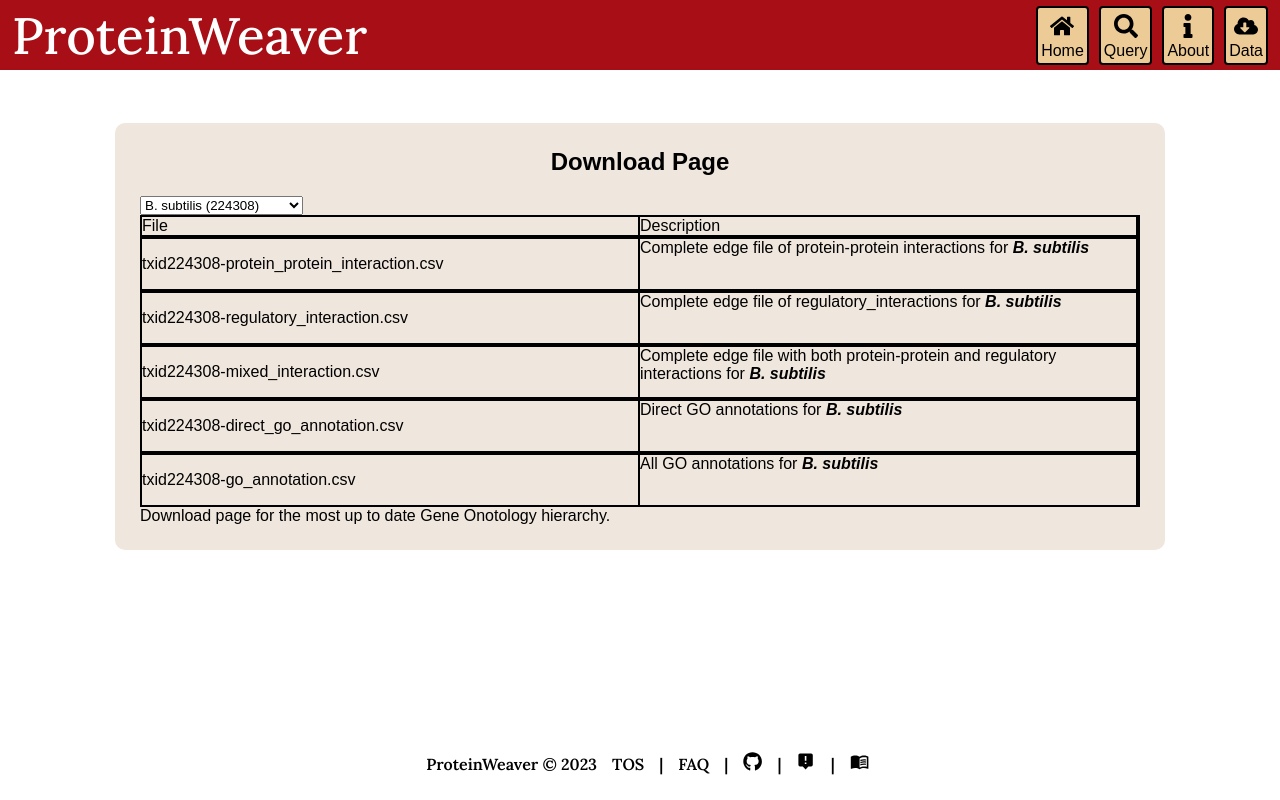
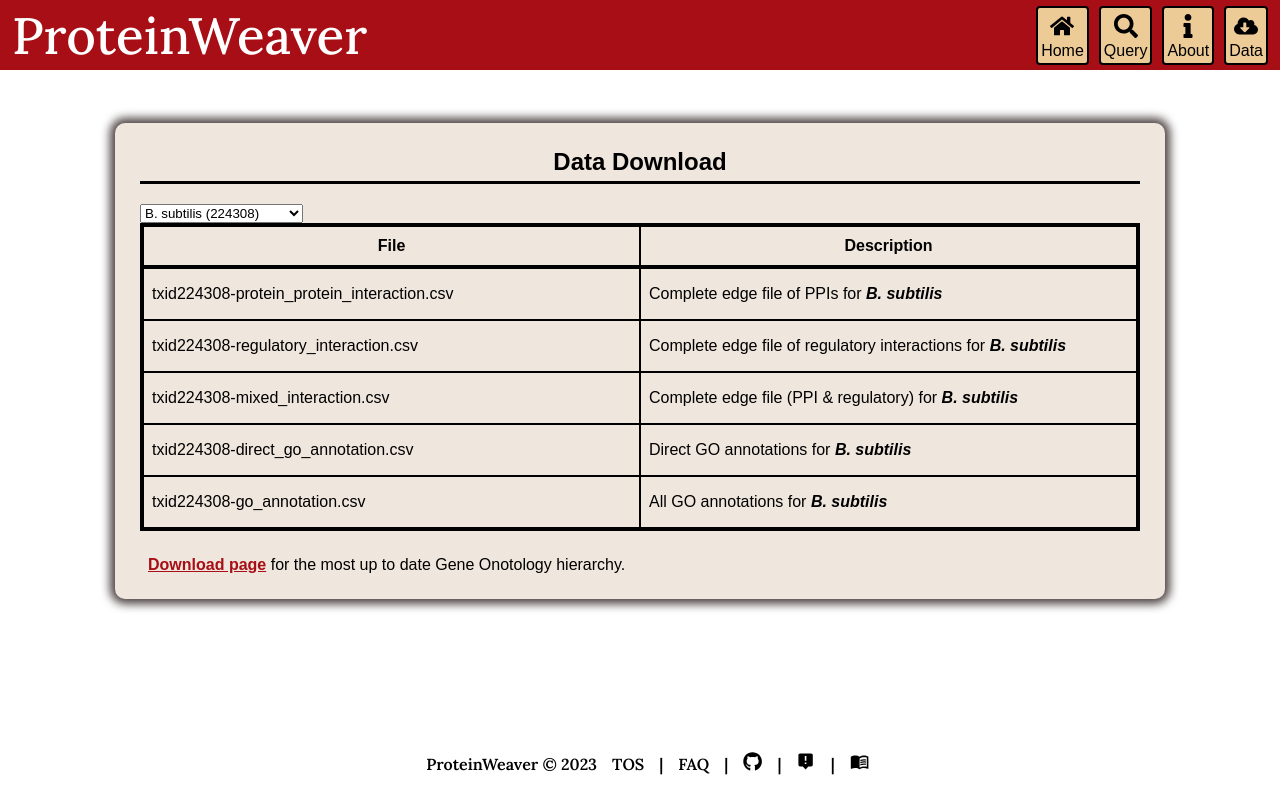
Before and after one commit to Reed-CompBio/protein-weaver, a React (Vite) app in the folder client/: page /download in a window 1280 px wide. Built offline with nearby package versions, Linux system fonts and the light colour scheme.

Commit message:
Finish styling
Last things to do are update the download URL to the main branch and create the mixed interactions files

```diff
--- a/client/src/index.css
+++ b/client/src/index.css
@@ -82,11 +82,11 @@ button:focus-visible {
     padding-left: 12px;
 }
 
-.navbar > ul {
+.navbar>ul {
     list-style-type: none;
 }
 
-.navbar > ul > * {
+.navbar>ul>* {
     margin-left: 10px;
     color: black;
 }
@@ -238,7 +238,7 @@ body {
     display: inline-flex;
 }
 
-.example > a {
+.example>a {
     color: white;
     font-weight: bold;
     text-decoration: underline;
@@ -361,7 +361,7 @@ a.inactivated {
     width: 125px;
 }
 
-.protein-autocomplete > .active,
+.protein-autocomplete>.active,
 .protein-autocomplete li:hover {
     background-color: rgba(0, 0, 0, 0.24);
     cursor: pointer;
@@ -418,7 +418,7 @@ a.inactivated {
     width: 90%;
 }
 
-.go-term-autocomplete > .active,
+.go-term-autocomplete>.active,
 .go-term-autocomplete li:hover {
     background-color: rgba(0, 0, 0, 0.24);
     cursor: pointer;
@@ -738,14 +738,14 @@ input {
     align-items: center;
 }
 
-.footer > * {
+.footer>* {
     margin-left: 15px;
     color: black;
     font-family: "Lora", serif;
     font-weight: 600;
 }
 
-.footer > *:hover {
+.footer>*:hover {
     color: var(--home-button-hover);
 }
 
@@ -1063,8 +1063,8 @@ input {
     text-align: center;
 }
 
-.about-body > p,
-.about-body > h3,
+.about-body>p,
+.about-body>h3,
 .about-body-text {
     color: white;
     text-align: justify;
@@ -1075,25 +1075,25 @@ input {
     color: white;
 }
 
-.about-body > ul {
+.about-body>ul {
     list-style-type: disc;
 }
 
-.about-body > p > a,
-.about-list > li > a,
+.about-body>p>a,
+.about-list>li>a,
 .about-body-link {
     color: white;
     text-decoration: underline;
     cursor: pointer;
 }
 
-.about-body > p > a:hover,
-.about-body > p > ul > li > a:hover,
+.about-body>p>a:hover,
+.about-body>p>ul>li>a:hover,
 .about-body-link:hover {
     color: var(--text-hover);
 }
 
-.about-list > li > a:hover {
+.about-list>li>a:hover {
     color: var(--text-hover);
 }
 
@@ -1109,48 +1109,71 @@ input {
     padding-top: 5px;
     border-radius: 10px;
     color: rgb(0, 0, 0);
-    /* box-shadow: 0px -0px 10px 5px var(--shadow); */
-}
-
-/* .about-title {
+    box-shadow: 0px -0px 10px 5px var(--shadow);
+}
+
+.download-title {
     padding-bottom: 5px;
-    border-bottom: 3px solid white;
-    text-align: center;
-}
-
-.about-body > p,
-.about-body > h3,
-.about-body-text {
-    color: white;
-    text-align: justify;
-}
-
-.about-body-text-heading {
-    text-align: left;
-    color: white;
-}
-
-.about-body > ul {
-    list-style-type: disc;
-}
-
-.about-body > p > a,
-.about-list > li > a,
-.about-body-link {
-    color: white;
+    border-bottom: 3px solid black;
+    text-align: center;
+}
+
+.download-table {
+    border: 4px solid black;
+}
+
+.download-table-row {
+    display: flex;
+    flex-direction: row;
+    border-top: 2px solid black;
+}
+
+.download-table-row p {
+    align-self: flex-start;
+    display: inline-block;
+    padding-left: 8px;
+}
+
+.download-header-row {
+    display: flex;
+    flex-direction: row;
+    border-bottom: 2px solid black;
+}
+
+.download-header-row h4 {
+    color: black;
+    font-weight: bold;
+    text-align: center;
+    margin-top: 10px;
+    margin-bottom: 10px;
+}
+
+.download-table-left-column {
+    width: 50%;
+    border-right: 2px solid black;
+}
+
+.download-table-left-column p:hover {
+    color: var(--graph-blue-hover);
+    cursor: pointer;
+}
+
+.download-table-right-column {
+    width: 50%;
+}
+
+.download-note {
+    margin-top: 25px;
+    padding-left: 8px;
+    padding-top: 0;
+}
+
+.download-note a {
+    color: var(--reed-red);
     text-decoration: underline;
     cursor: pointer;
-}
-
-.about-body > p > a:hover,
-.about-body > p > ul > li > a:hover,
-.about-body-link:hover {
-    color: var(--text-hover);
-}
-
-.about-list > li > a:hover {
-    color: var(--text-hover);
-} */
+    font-weight: bold;
+}
 
 /* CSS for TOSPage.jsx */
 .tos-body {
@@ -1173,8 +1196,8 @@ input {
     text-align: center;
 }
 
-.tos-body > p,
-.tos-body > h3,
+.tos-body>p,
+.tos-body>h3,
 .tos-body-text {
     color: white;
     text-align: justify;
@@ -1185,25 +1208,25 @@ input {
     color: white;
 }
 
-.tos-body > ul {
+.tos-body>ul {
     list-style-type: disc;
 }
 
-.tos-body > p > a,
-.tos-list > li > a,
+.tos-body>p>a,
+.tos-list>li>a,
 .tos-body-link {
     color: white;
     text-decoration: underline;
     cursor: pointer;
 }
 
-.tos-body > p > a:hover,
-.tos-body > p > ul > li > a:hover,
+.tos-body>p>a:hover,
+.tos-body>p>ul>li>a:hover,
 .tos-body-link:hover {
     color: var(--text-hover);
 }
 
-.tos-list > li > a:hover {
+.tos-list>li>a:hover {
     color: var(--text-hover);
 }
 
@@ -1244,7 +1267,8 @@ input {
 
 .home-query-video {
     box-shadow: 0px -0px 10px 5px var(--shadow);
-    border-radius: 15px; /* Adjust this value for more or less roundness */
+    border-radius: 15px;
+    /* Adjust this value for more or less roundness */
 }
 
 .home-feature-text {
@@ -1252,7 +1276,8 @@ input {
 }
 
 .button-align {
-    text-align: center; /* This centers the button horizontally */
+    text-align: center;
+    /* This centers the button horizontally */
 }
 
 .home-button {
@@ -1301,8 +1326,8 @@ input {
     text-align: center;
 }
 
-.faq-body > p,
-.faq-body > h3,
+.faq-body>p,
+.faq-body>h3,
 .faq-body-text {
     color: white;
     text-align: justify;
@@ -1313,25 +1338,25 @@ input {
     color: white;
 }
 
-.faq-body > ul {
+.faq-body>ul {
     list-style-type: disc;
 }
 
-.faq-body > p > a,
-.faq-list > li > a,
+.faq-body>p>a,
+.faq-list>li>a,
 .faq-body-link {
     color: white;
     text-decoration: underline;
     cursor: pointer;
 }
 
-.faq-body > p > a:hover,
-.faq-body > p > ul > li > a:hover,
+.faq-body>p>a:hover,
+.faq-body>p>ul>li>a:hover,
 .faq-body-link:hover {
     color: var(--text-hover);
 }
 
-.faq-list > li > a:hover {
+.faq-list>li>a:hover {
     color: var(--text-hover);
 }
 
@@ -2026,24 +2051,3 @@ input {
 .checkbox-container {
     padding-left: 5px;
 }
-
-.download-table-row{
-    display: flex;
-    flex-direction: row;
-    border: 2px solid black;
-}
-
-.download-table-column{
-    width: 50%;
-    border-right: 2px solid black;
-}
-
-.download-table-column > p{
-    align-self: flex-start;
-    display: inline-block;
-}
-
-.download-table-column > p:hover{
-    color: #4130ff;
-    cursor: pointer;
-}
--- a/client/src/pages/AboutPage.jsx
+++ b/client/src/pages/AboutPage.jsx
@@ -7,7 +7,7 @@ export default function AboutPage() {
       <MainLayout>
         <div className="main-layout-body">
           <div className="about-body">
-            <h2 className="about-title">About Page</h2>
+            <h2 className="about-title">About ProteinWeaver</h2>
             <p>
               ProteinWeaver is a web-based interface designed to enhance the
               visualization and analysis of protein interaction networks through
--- a/client/src/pages/DownloadPage.jsx
+++ b/client/src/pages/DownloadPage.jsx
@@ -54,7 +54,7 @@ export default function Download() {
             <MainLayout>
                 <div className="main-layout-body">
                     <div className="download-body">
-                        <h2 className="download-title">Download Page</h2>
+                        <h2 className="download-title">Data Download</h2>
                         <select
                             className="species-input-container"
                             value={txid}
@@ -76,81 +76,92 @@ export default function Download() {
                                 C. elegans (6239)
                             </option>
                         </select>
-                        <div>
-                            <div className="download-table-row">
-                                <div className="download-table-column">
+                        <div className="download-table">
+                            <div className="download-header-row">
+                                <div className="download-table-left-column">
+                                    <h4>
                                         File
+                                    </h4>
                                 </div>
-                                <div className="download-table-column">
+                                <div className="download-table-right-column">
+                                    <h4>
                                         Description
+                                    </h4>
                                 </div>
                             </div>
                             <div className="download-table-row">
-                                <div className="download-table-column">
+                                <div className="download-table-left-column">
                                     <p onClick={handleDownload}>
                                         {txid}-protein_protein_interaction.csv
                                     </p>
                                 </div>
-                                <div className="download-table-column">
-                                    Complete edge file of protein-protein
-                                    interactions for{" "}
+                                <div className="download-table-right-column">
+                                    <p>Complete edge file of PPIs for{" "}
                                         <strong>
                                             <em>{species}</em>
                                         </strong>
+                                    </p>
                                 </div>
                             </div>
                             <div className="download-table-row">
-                                <div className="download-table-column">
+                                <div className="download-table-left-column">
                                     <p onClick={handleDownload}>
                                         {txid}-regulatory_interaction.csv
                                     </p>
                                 </div>
-                                <div className="download-table-column">
+                                <div className="download-table-right-column">
+                                    <p>
                                         Complete edge file of
-                                    regulatory_interactions for{" "}
+                                        regulatory interactions for{" "}
                                         <strong>
                                             <em>{species}</em>
                                         </strong>
+                                    </p>
                                 </div>
                             </div>
                             <div className="download-table-row">
-                                <div className="download-table-column">
+                                <div className="download-table-left-column">
                                     <p onClick={handleDownload}>
                                         {txid}-mixed_interaction.csv
                                     </p>
                                 </div>
-                                <div className="download-table-column">
-                                    Complete edge file with both protein-protein
-                                    and regulatory interactions for{" "}
+                                <div className="download-table-right-column">
+                                    <p>
+                                        Complete edge file (PPI & regulatory) for{" "}
                                         <strong>
                                             <em>{species}</em>
                                         </strong>
+                                    </p>
                                 </div>
                             </div>
                             <div className="download-table-row">
-                                <div className="download-table-column">
+                                <div className="download-table-left-column">
                                     <p onClick={handleDownload}>
                                         {txid}-direct_go_annotation.csv
                                     </p>
                                 </div>
-                                <div className="download-table-column">
+                                <div className="download-table-right-column">
+                                    <p>
                                         Direct GO annotations for{" "}
                                         <strong>
                                             <em>{species}</em>
                                         </strong>
+                                    </p>
                                 </div>
                             </div>
                             <div className="download-table-row">
-                                <div className="download-table-column">
+                                <div className="download-table-left-column">
                                     <p onClick={handleDownload}>
                                         {txid}-go_annotation.csv
                                     </p>
                                 </div>
-                                <div className="download-table-column">
+                                <div className="download-table-right-column">
+                                    <p>
                                         All GO annotations for{" "}
                                         <strong>
                                             <em>{species}</em>
                                         </strong>
+                                    </p>
                                 </div>
                             </div>
                         </div>
```
Lines whose indentation alone changed are shown as unchanged.
